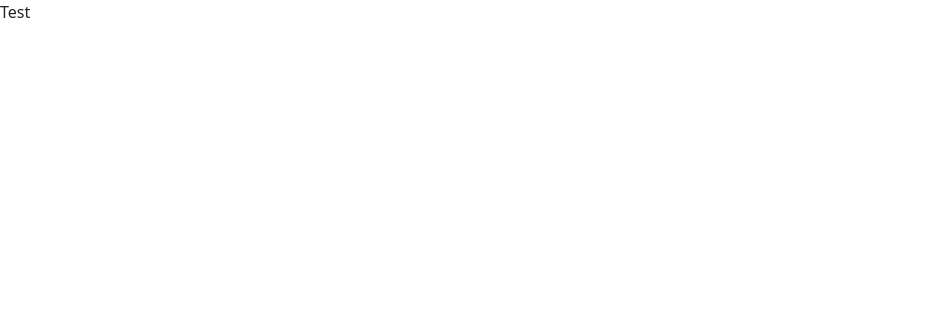
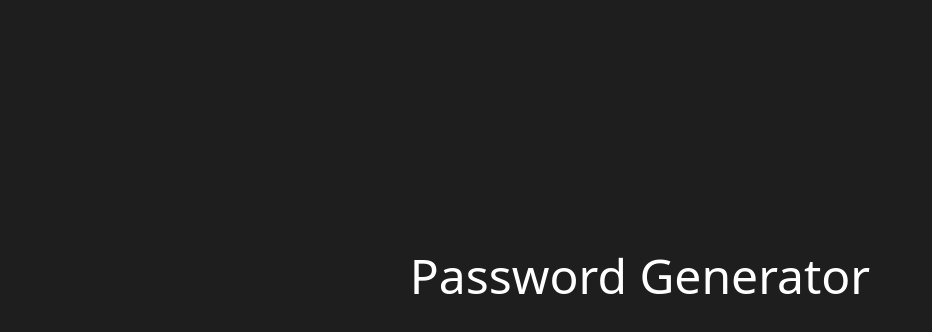
Before and after one commit to mohamad-jamil/pseudopass, a React (Vite) app: page / in a window 1280 px wide. Shown: the top 332 px of the page, without its empty margins (0-932 px from the left). Built offline with nearby package versions, Linux system fonts and the light colour scheme.

Commit message:
Add title and styling

```diff
--- a/src/App.css
+++ b/src/App.css
@@ -0,0 +1,9 @@
+body {
+  background-color: #1e1e1e !important;
+}
+
+.title {
+  font-size: 3rem;
+  position: relative;
+  top: 30%;
+}
--- a/src/App.jsx
+++ b/src/App.jsx
@@ -1,7 +1,11 @@
 import "./App.css";
 
 function App() {
-  return <>Test</>;
+  return (
+    <div className="d-flex justify-content-center vh-100">
+      <div className="title text-white">Password Generator</div>
+    </div>
+  );
 }
 
 export default App;
```
